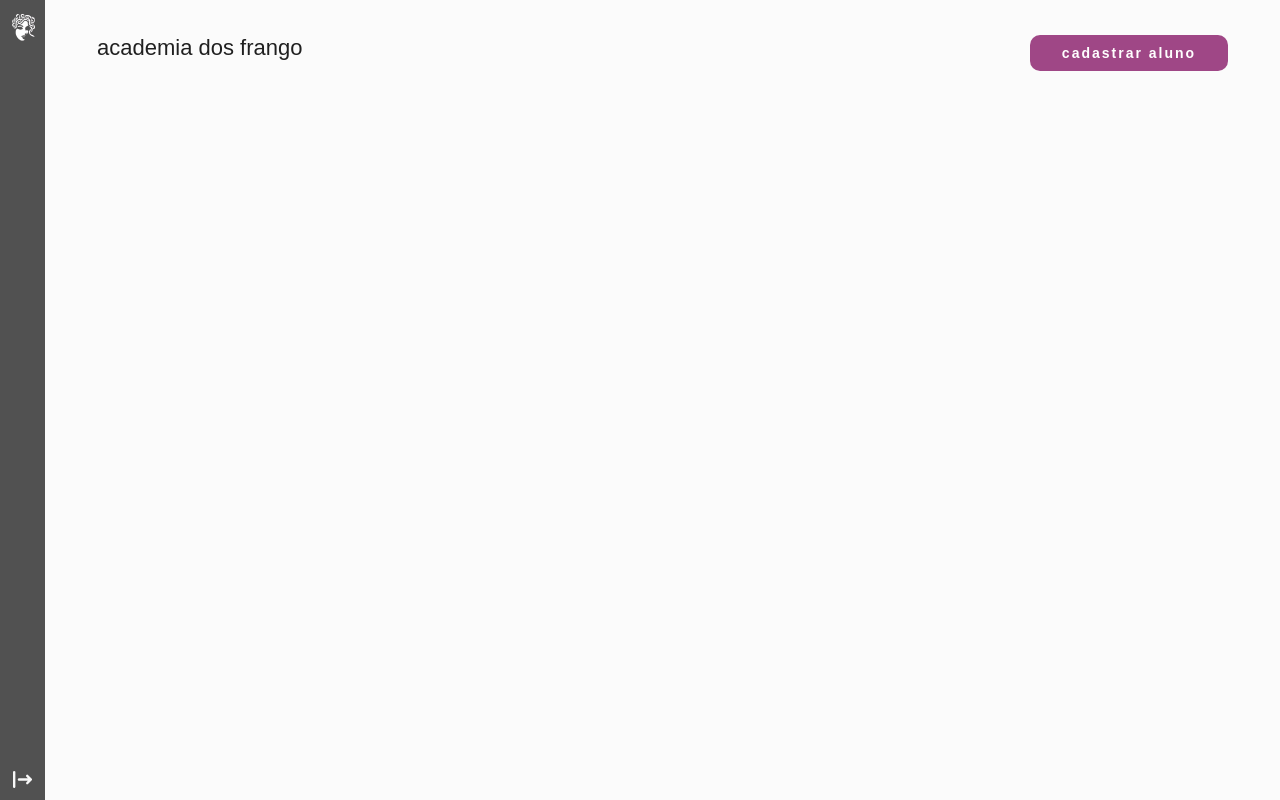
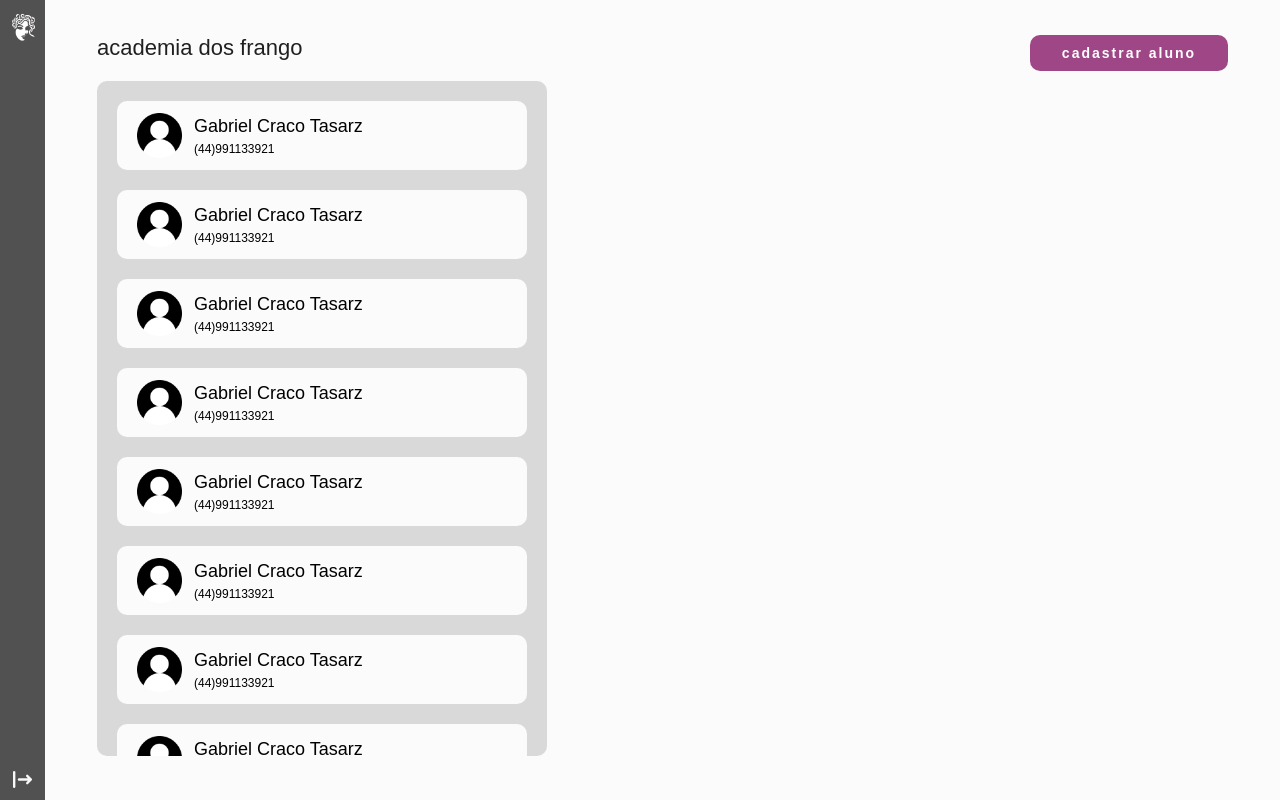
Before and after one commit to cracogabriel/meduza-portal, a React (Create React App) app: page /home in a window 1280 px wide. Built offline with nearby package versions, Linux system fonts and the light colour scheme; no server answers.

Commit message:
refactor: adjust style

```diff
--- a/src/views/home/components/header/style.ts
+++ b/src/views/home/components/header/style.ts
@@ -2,9 +2,10 @@ import styled from 'styled-components'
 
 export const HeaderContainer = styled.div`
   display: flex;
-  height: 36px;
+  height: 100%;
+  max-height: 36px;
+  min-height: 36px;
   width: 100%;
-  padding: 0 52px;
   margin-top: 35px;
   justify-content: space-between;
 `
--- /dev/null
+++ b/src/views/home/components/table/components/tableData/index.tsx
@@ -0,0 +1,25 @@
+import React from 'react'
+import {
+  TableDataContainer,
+  TableDataIcon,
+  TableDataInfoContainer,
+  TableDataInfoName,
+  TableDataInfoNumber,
+} from './style'
+
+function TableData() {
+  const personIcon = require('../../../../../../assets/personIcon.png')
+
+  return (
+    <TableDataContainer>
+      <TableDataIcon src={personIcon} width={45} height={45} />
+      <TableDataInfoContainer>
+        <TableDataInfoName>Gabriel Craco Tasarz</TableDataInfoName>
+        {/*adicionar ... caso nome seja muito grande nao esquecer*/}
+        <TableDataInfoNumber>(44)991133921</TableDataInfoNumber>
+      </TableDataInfoContainer>
+    </TableDataContainer>
+  )
+}
+
+export default TableData
--- /dev/null
+++ b/src/views/home/components/table/components/tableData/style.ts
@@ -0,0 +1,47 @@
+import styled from 'styled-components'
+
+export const TableDataContainer = styled.div`
+  display: flex;
+  background: #fbfbfb;
+  border-radius: 10px;
+  height: 72px;
+  padding: 12px 20px;
+  margin: 10px 20px;
+  align-items: center;
+  font-size: 16px;
+
+  &:first-child {
+    margin-top: 20px;
+  }
+
+  &:last-child {
+    margin-bottom: 20px;
+  }
+`
+
+type TableDataIconProps = {
+  width: number
+  height: number
+}
+
+export const TableDataIcon = styled.img<TableDataIconProps>`
+  width: ${(props) => props.width}px;
+  height: ${(props) => props.height}px;
+`
+
+export const TableDataInfoContainer = styled.div`
+  display: flex;
+  width: 100%;
+  flex-direction: column;
+  margin-left: 12px;
+`
+
+export const TableDataInfoName = styled.p`
+  font-size: 18px;
+  height: 100%;
+`
+
+export const TableDataInfoNumber = styled.p`
+  font-size: 12px;
+  height: 100%;
+`
--- /dev/null
+++ b/src/views/home/components/table/index.tsx
@@ -0,0 +1,25 @@
+import React from 'react'
+import TableData from './components/tableData'
+import { TableContainer } from './style'
+
+function Table() {
+  return (
+    <TableContainer>
+      <TableData key={'1'} />
+      <TableData key={'12'} />
+      <TableData key={'13'} />
+      <TableData key={'14'} />
+      <TableData key={'15'} />
+      <TableData key={'16'} />
+      <TableData key={'17'} />
+      <TableData key={'18'} />
+      <TableData key={'181'} />
+      <TableData key={'182'} />
+      <TableData key={'183'} />
+      <TableData key={'184'} />
+      <TableData key={'185'} />
+    </TableContainer>
+  )
+}
+
+export default Table
--- /dev/null
+++ b/src/views/home/components/table/style.ts
@@ -0,0 +1,38 @@
+import styled from 'styled-components'
+
+export const TableContainer = styled.div`
+  display: flex;
+  background-color: #d9d9d9;
+  width: 100%;
+  max-width: 450px;
+  min-width: 200px;
+
+  height: 100%;
+  border-radius: 10px;
+
+  overflow-y: scroll;
+  margin-bottom: 44px;
+  margin-top: 10px;
+
+  flex-direction: column;
+
+  ::-webkit-scrollbar {
+    width: 4px;
+  }
+
+  ::-webkit-scrollbar-track {
+    border-radius: 10px;
+  }
+
+  ::-webkit-scrollbar-thumb {
+    background: red;
+    border-radius: 10px;
+  }
+
+  ::-webkit-scrollbar-thumb {
+    background: #888;
+  }
+  ::-webkit-scrollbar-thumb:hover {
+    background: #555;
+  }
+`
--- a/src/views/home/index.tsx
+++ b/src/views/home/index.tsx
@@ -3,7 +3,8 @@ import React, { useCallback, useEffect, useState } from 'react'
 import { Member } from '../../types/GymData'
 import Header from './components/header'
 import Sidebar from './components/sidebar'
-import { HomeBackground, HomeContainer } from './style'
+import Table from './components/table'
+import { HomeBackground, HomeContainer, HomeLimiter } from './style'
 
 function Home() {
   const [loading, setLoading] = useState(true)
@@ -34,7 +35,10 @@ function Home() {
     <HomeContainer>
       <HomeBackground>
         <Sidebar />
-        <Header title={'academia dos frango'} />
+        <HomeLimiter>
+          <Header title={'academia dos frango'} />
+          <Table />
+        </HomeLimiter>
       </HomeBackground>
     </HomeContainer>
   )
--- a/src/views/home/style.ts
+++ b/src/views/home/style.ts
@@ -5,9 +5,15 @@ export const HomeBackground = styled.div`
   background-color: #fbfbfb;
   width: 100%;
   height: 100vh;
-  z-index: -1;
 `
 
 export const HomeContainer = styled.div`
   display: flex;
 `
+
+export const HomeLimiter = styled.div`
+  display: flex;
+  flex-direction: column;
+  width: 100%;
+  padding: 0 52px;
+`
```
